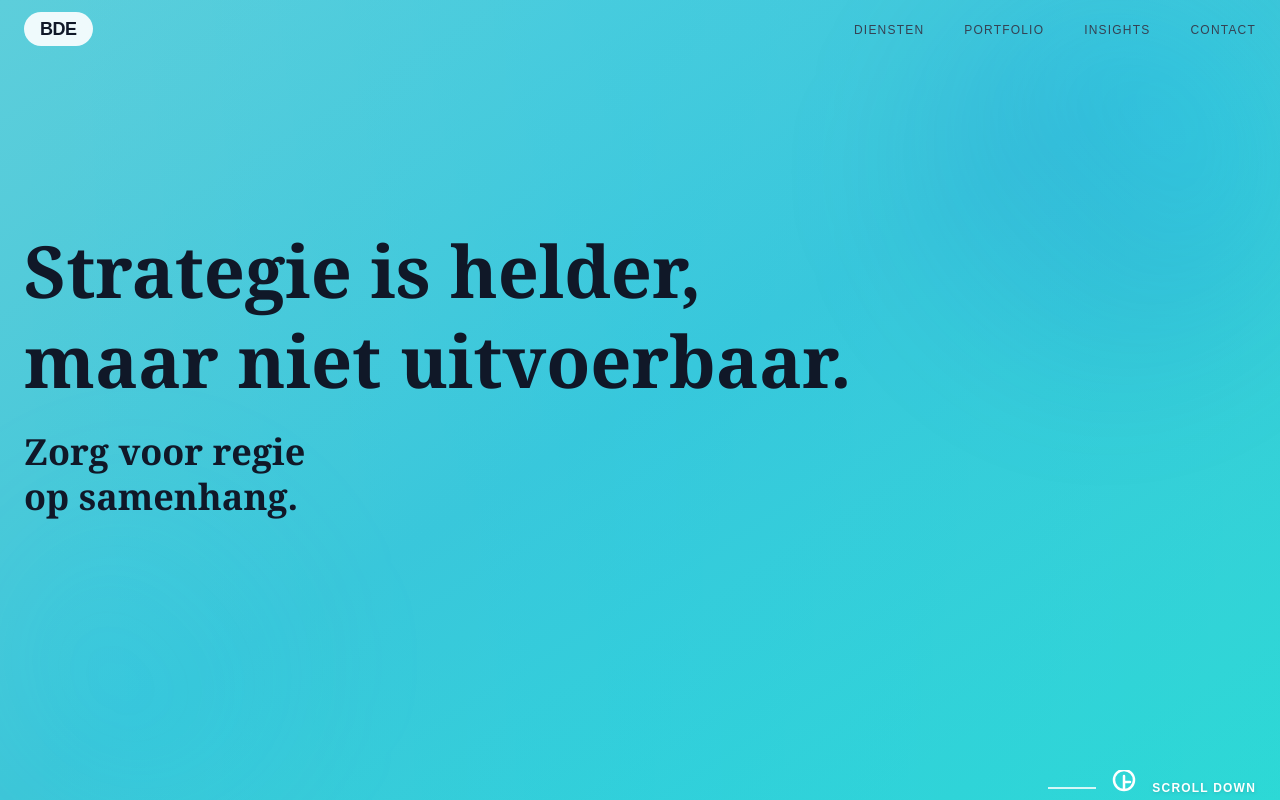
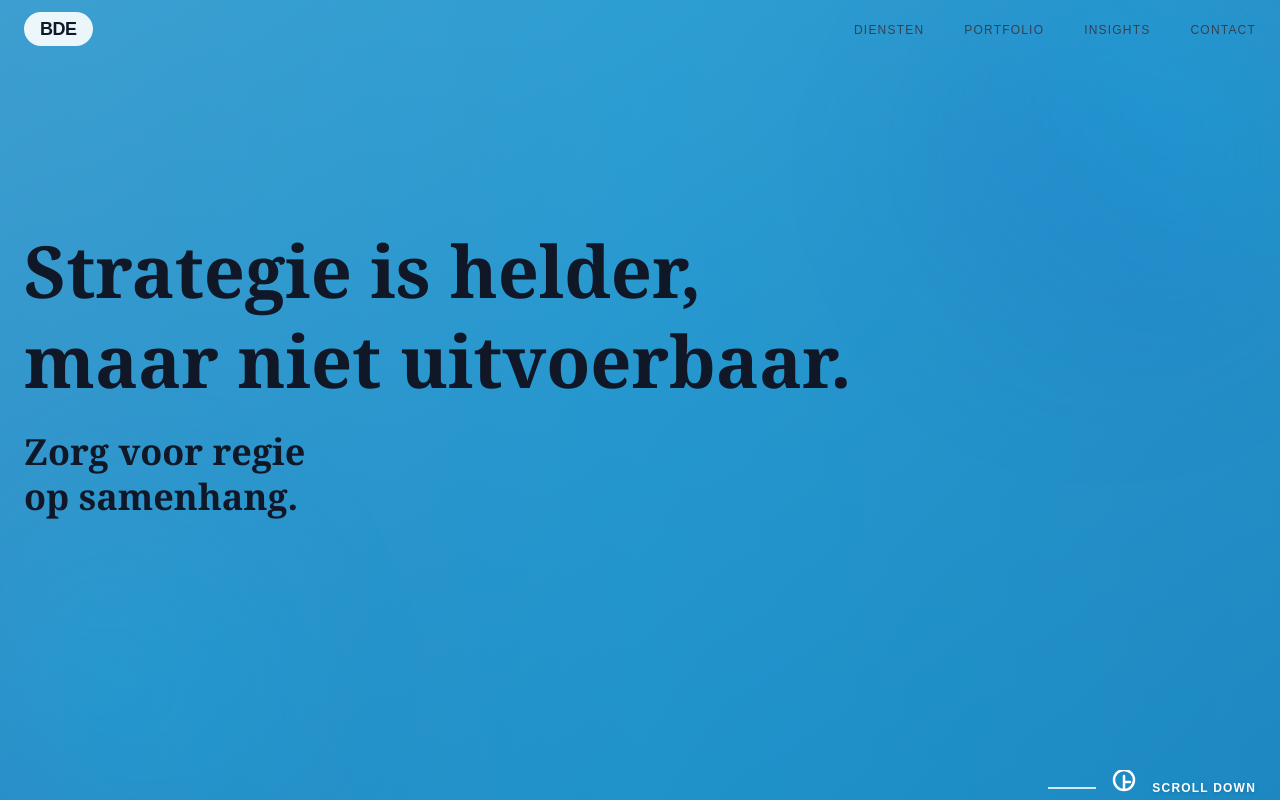
Before and after one commit to TinoiDam/bde-consulting.com, a Next.js app: page / in a window 1280 px wide. Shown: the top 800 px of the page. Built offline with nearby package versions, Linux system fonts and the light colour scheme.

Commit message:
Back to blue gradient but darker - richer saturated blue to teal

```diff
--- a/app/page.tsx
+++ b/app/page.tsx
@@ -6,7 +6,7 @@
       {/* Hero Section - BCG Style with Blue to Teal Gradient Effect */}
       <section className="relative overflow-hidden min-h-screen flex flex-col">
         {/* Blue to teal gradient background - BCG effect */}
-        <div className="absolute inset-0 bg-gradient-to-br from-[#5dcedb] via-[#3ec6d8] to-[#2ed9d4]"></div>
+        <div className="absolute inset-0 bg-gradient-to-br from-[#3d9fd0] via-[#2a8fc8] to-[#1d85bf]"></div>
 
         {/* Diagonal gradient overlay for BCG effect */}
         <div className="absolute inset-0 bg-gradient-to-r from-transparent via-[#00D4FF]/15 to-[#00D4FF]/5 opacity-80"></div>
```
